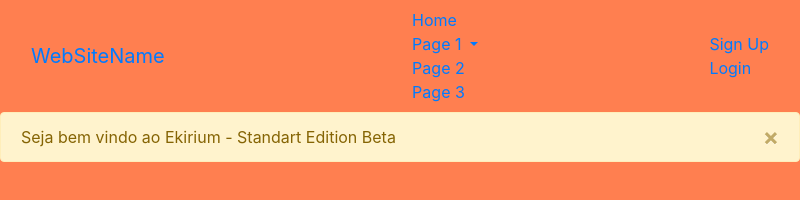
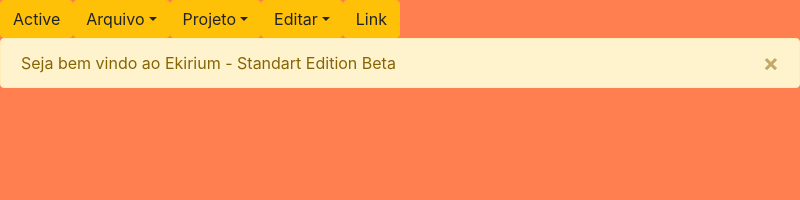
Before and after one commit to FelipeKatao/Ekirium, an Electron app: page index.html in a window 800 px wide. Drawn offline with nearby package versions, Linux system fonts and the light colour scheme.

Commit message:
update desing

```diff
--- a/css/stylefile.css
+++ b/css/stylefile.css
@@ -1,3 +1,8 @@
 body{
     background-color: coral;
 }
+
+/*Ids rules for programing site*/
+#primary-menu{
+    background-color: #ffffff;
+}
--- a/index.html
+++ b/index.html
@@ -8,31 +8,46 @@
     <title>Ekirium</title>
   </head>
   <body>
-        <nav class="navbar navbar-inverse">
-                <div class="container-fluid">
-                  <div class="navbar-header">
-                    <a class="navbar-brand" href="#">WebSiteName</a>
-                  </div>
-                  <ul class="nav navbar-nav">
-                    <li class="active"><a href="#">Home</a></li>
-                    <li class="dropdown">
-                      <a class="dropdown-toggle" data-toggle="dropdown" href="#">Page 1
-                      <span class="caret"></span></a>
-                      <ul class="dropdown-menu">
-                        <li><a href="#">Page 1-1</a></li>
-                        <li><a href="#">Page 1-2</a></li>
-                        <li><a href="#">Page 1-3</a></li>
-                      </ul>
-                    </li>
-                    <li><a href="#">Page 2</a></li>
-                    <li><a href="#">Page 3</a></li>
-                  </ul>
-                  <ul class="nav navbar-nav navbar-right">
-                        <li><a href="#"><span class="glyphicon glyphicon-user"></span> Sign Up</a></li>
-                        <li><a href="#"><span class="glyphicon glyphicon-log-in"></span> Login</a></li>
-                      </ul>
-                </div>
-              </nav>
+    <nav id="primary-menu"></nav>
+    <ul class="nav nav-pills">
+      <li class="nav-item">
+        <a class="btn btn-warning" href="#">Active</a>
+      </li>
+      <li class="nav-item dropdown">
+          <a class="btn btn-warning dropdown-toggle" data-toggle="dropdown" href="#" role="button" aria-haspopup="true" aria-expanded="false">Arquivo</a>
+          <div class="dropdown-menu">
+            <a class="dropdown-item" href="#">Action</a>
+            <a class="dropdown-item" href="#">Another action</a>
+            <a class="dropdown-item" href="#">Something else here</a>
+            <div class="dropdown-divider"></div>
+            <a class="dropdown-item" href="#">Separated link</a>
+          </div>
+        </li>
+      <li class="nav-item dropdown">
+        <a class="btn btn-warning dropdown-toggle" data-toggle="dropdown" href="#" role="button" aria-haspopup="true" aria-expanded="false">Projeto</a>
+        <div class="dropdown-menu">
+          <a class="dropdown-item" href="#">Action</a>
+          <a class="dropdown-item" href="#">Another action</a>
+          <a class="dropdown-item" href="#">Something else here</a>
+          <div class="dropdown-divider"></div>
+          <a class="dropdown-item" href="#">Separated link</a>
+        </div>
+      </li>
+      <li class="nav-item dropdown">
+          <a class="btn btn-warning dropdown-toggle" data-toggle="dropdown" href="#" role="button" aria-haspopup="true" aria-expanded="false">Editar</a>
+          <div class="dropdown-menu">
+            <a class="dropdown-item" href="#">Action</a>
+            <a class="dropdown-item" href="#">Another action</a>
+            <a class="dropdown-item" href="#">Something else here</a>
+            <div class="dropdown-divider"></div>
+            <a class="dropdown-item" href="#">Separated link</a>
+          </div>
+        </li>
+      <li class="nav-item">
+        <a class="btn btn-warning" href="#">Link</a>
+      </li>
+    </ul>
+  </nav>
       <div id="alert-ft" class="alert alert-warning alert-dismissible fade show" role="alert">
           Seja bem vindo ao Ekirium - Standart Edition Beta
           <button type="button" class="close" data-dismiss="alert" aria-label="Close">
```
